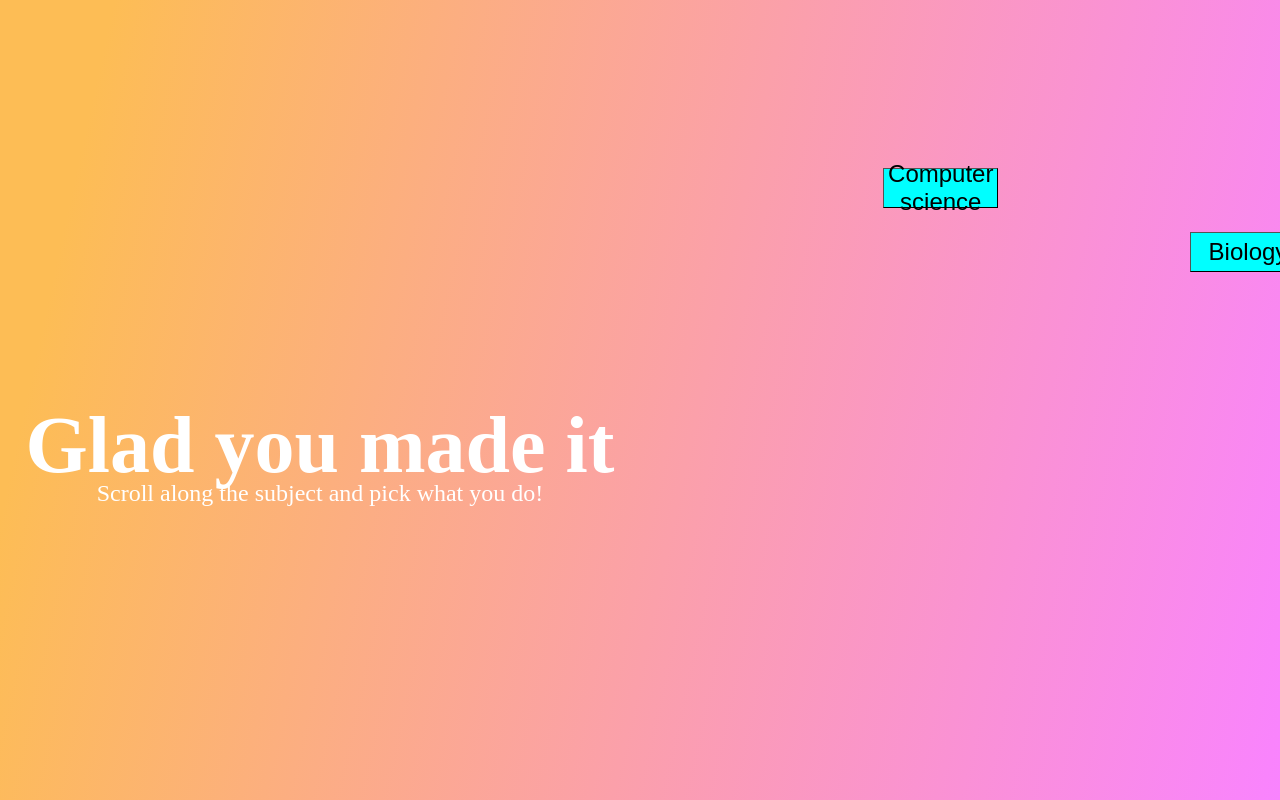
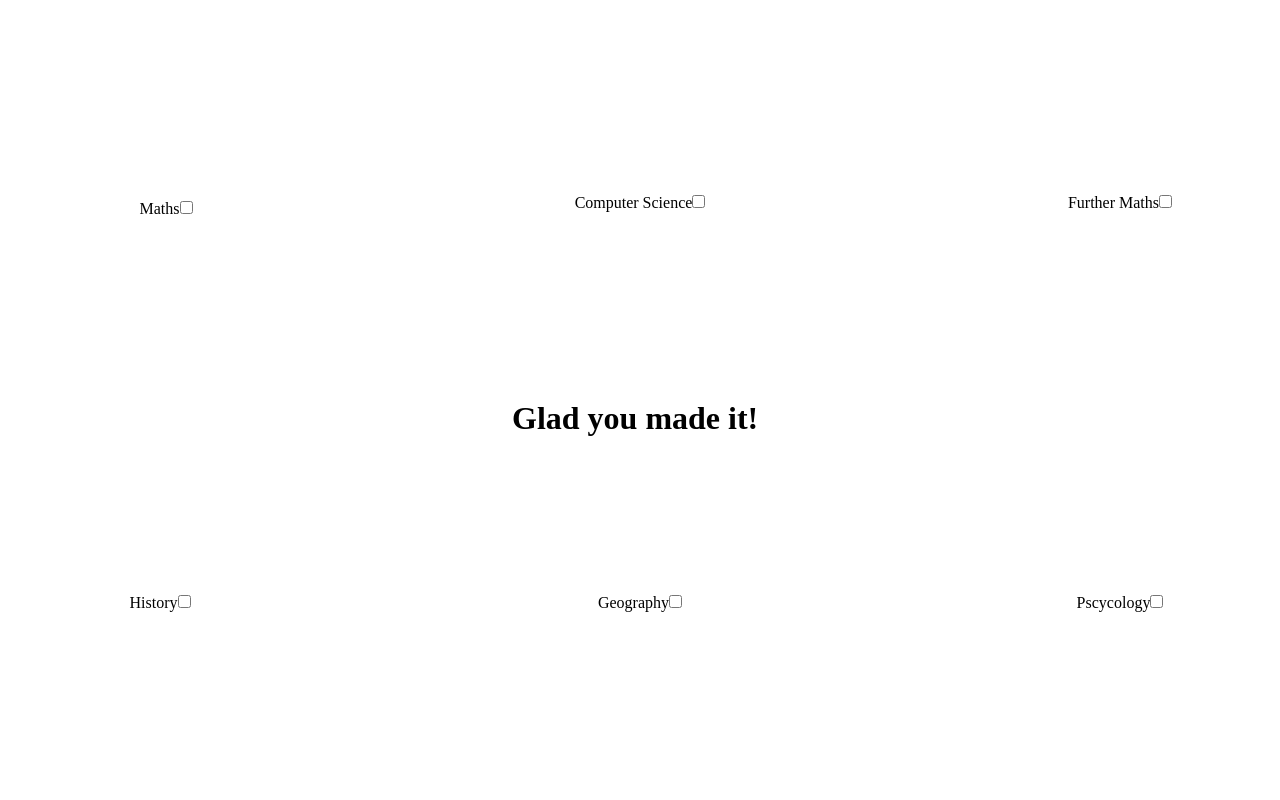
Before and after one commit to Tudor-The-programmer/Nea, a PHP site: page /nea/Pages/FirstTime.php in a window 1280 px wide. Run offline with PHP 8.4, Linux system fonts and the light colour scheme.

Commit message:
Fixes plus removing the old webpage

```diff
--- a/Pages/FirstTime.php
+++ b/Pages/FirstTime.php
@@ -1,11 +1,6 @@
 <?php
 
-function createUserSubjectsDatabase($html)
-{
-    $subjects = [];
-    foreach ($html->find('.chosen') as $selected) {
-    }
-}
+
 
 ?>
 
@@ -21,18 +16,15 @@ function createUserSubjectsDatabase($html)
 </head>
 
 <body>
+    <h1>
+        Glad you made it!
+    </h1>
+    <form action="./FirstTime.php" method="post">
 
-    <h1 class='title'>Glad you made it</h1>
-    <p class='subtext'>Scroll along the subject and pick what you do!</p>
-
-    <!--Buuton which will call the function to create a user file-->
-    <button class="submit-button">Happy? Click here!</button>
+    </form>
+</body>
 
 
-    <div class="space">
-
-    </div>
-</body>
 <script src="../Scripts/FirstTime.js"></script>
 
 </html>
--- a/Scripts/FirstTime.js
+++ b/Scripts/FirstTime.js
@@ -7,34 +7,50 @@ class Subject {
   }
 
   create() {
-    //create the subject div
-    const element = document.createElement("button");
-    //The subject name must be read
-    const content = document.createTextNode(this.subject);
-    //this is to place the created div inside of a predone dive
-    const parent = document.querySelector(".space");
+    //Creating a parent div
+    const parentDiv = document.createElement("div");
+    parentDiv.classList.add("random");
+    parentDiv.setAttribute("id", "div-styling" + this.index);
+
+    //Creating a div for both the label and the text to style and also fix a bug
+    const elementDiv = document.createElement("div");
+    elementDiv.setAttribute('id', 'element-div-styling')
+
+    //Creating the form
+    const finalParent = document.querySelector("form");
+
+    //creating the label for each of the subjects
+    const newLabel = document.createElement("label");
+    newLabel.setAttribute("for", "checkbox");
+    newLabel.innerHTML = this.subject;
+
+    //creating the inputs for the different subjects
+    const element = document.createElement("input");
+    element.setAttribute("type", "checkbox");
+    element.setAttribute("id", "checkbox");
 
     //To make every single one unique the use of the index is needed
     element.classList.add("subject" + this.index);
-    //This is to style all of them at once
-    element.classList.add("random");
     //adds a name to the element to allow for php to work with it
-    element.setAttribute('name','subjects[]')
+    element.setAttribute("name", "subjects[]");
 
-    //adds the subject name into the div to be diplayed
-    element.appendChild(content);
-    //The whole div element with the legible text is put into the space array
-    parent.appendChild(element);
+    elementDiv.appendChild(newLabel);
+    elementDiv.appendChild(element);
+
+    parentDiv.appendChild(elementDiv);
+
+    finalParent.appendChild(parentDiv);
+    document.body.appendChild(finalParent);
   }
 
   place() {
     //ensure that no two elements are being styled at the same time as this will break the site
-    const element = document.querySelector(".subject" + this.index);
+    const element = document.getElementById("element-div-styling");
 
     //initating two random numbers for the width and height of the element to be placed
 
-    var top = Math.random() * 80;
-    var left = Math.random() * 200;
+    var top = Math.random() * 500;
+    var left = Math.random() * 50;
 
     //Quick check to ensure the buttons don't overlap the title
     while ((top > 40 && top < 65) || top > 96 || top < 5) {
@@ -49,65 +65,23 @@ class Subject {
     console.log(left);
 
     //styles the element accoding to the values given
-    element.style.top = top + "%";
-    element.style.left = left + "%";
+    element.style.marginTop = top + "px";
+    element.style.marginLeft = left + "px";
   }
 }
 
-//Easily add more subjects in
-let listOfSubject = [
+let subject = [
   "Maths",
-  "Physics",
-  "Biology",
-  "Chemisty",
-  "Computer science",
+  "Computer Science",
+  "Further Maths",
   "History",
   "Geography",
-  "English",
-];
+  "Pscycology"]
 
-//Create the new divs for all of the subjects
-for (var i = 0; i < listOfSubject.length; i++) {
+
+for (var i = 0; i < subject.length; i++) {
   //passes through the subject name as well as an index
-  let sub = new Subject(listOfSubject[i], i);
+  let sub = new Subject(subject[i], i);
   sub.create();
   sub.place();
 }
-
-//Applies an onclick function to all of the subjects in the array
-for (var i = 0; i < listOfSubject; i++) {
-  button = document.getElementsByClassName("subject" + i);
-}
-
-//Nice animation for user
-const subtext = document.querySelector(".subtext");
-const subbutton = document.querySelector(".submit-button");
-
-
-const checkScroll = function () {
-  const x = window.scrollX;
-  //as soon as the user starts scrolling the subtext is gone
-  if (x == 0) {
-    subtext.remove();
-    subbutton.className = "submit-button show";
-
-  } else {
-    subtext.className = "subtext";
-  }
-};
-
-const scrollContainer = document.querySelector(".space");
-scrollContainer.addEventListener("wheel", (evt) => {
-  evt.preventDefault();
-  scrollContainer.scrollLeft += evt.deltaY;
-});
-
-document.querySelectorAll(".random").forEach((item) => {
-  item.addEventListener("click", (event) => {
-    item.classList.toggle('chosen');
-  });
-});
-
-scrollContainer.addEventListener("scroll", checkScroll);
-
-//Takes in the space which the subjects take up and allows the user to scroll with the mouse for better user experience
--- a/Styles/FirstTIme.css
+++ b/Styles/FirstTIme.css
@@ -1,82 +1,33 @@
 * {
-    padding: 0;
     margin: 0;
+    padding: 0%;
     box-sizing: border-box;
 }
 
+body {
+    width: 100%;
+    height: 100%;
+}
 
-body{
-    display: flex;
-    width: auto;
-    zoom: 50%;
+
+form {
+    width: 100vw;
+    height: 100vh;
+    display: grid;
+    grid-template-columns: 25% 50% 25%;
+
 
 }
 
-.title{
+.random {
+    align-items: center;
     display: flex;
-    position: fixed;
-    width: 100vw;
-    height: 10%;
-    top:50%;
     justify-content: center;
-    font-size: 10rem;
-    z-index: 10000;
-    color: white;
 }
 
-.subtext, .submit-button {
-    display: flex;
+
+h1 {
     position: absolute;
-    width: 100vw;
-    top:60%;
-    justify-content: center;
-    font-size: 3rem;
-    transition: 0.5s ease-in-out;
-    z-index: 10000;
-    color: white;
+    top: 50vh;
+    left: 40vw;
 }
-
-.space {
-    position: absolute;
-    height: 100%;
-    width: 100%;
-    overflow-x: auto;
-    z-index:99;
-    display: flex;
-    background-image: linear-gradient( 102.4deg,  rgba(253,189,85,1) 7.8%, rgba(249,131,255,1) 100.3% );
-}
-
-.random {
-    position: relative;
-    display: flex;
-    background-color: aqua;
-    height: 5%;
-    width: 9%;
-    font-size: 3rem;
-    justify-content: center;
-    align-items: center;
-    z-index: 98;
-    cursor: pointer;
-    transition: 0.3s ease-in-out;
-}
-
-.submit-button {
-    opacity: 0;
-    cursor: pointer;
-    z-index: 101;
-    background: transparent;
-    border: none;
-    color: white;
-}
-
-.show {
-    opacity:1;
-}
-
-.chosen {
-    transform: scale(1.2);
-}
-
-.random:hover {
-    z-index: 100;
-}
```
Also changed, not shown: WriteUp/Photos/Grid bug (Math would overall all).png (added).
